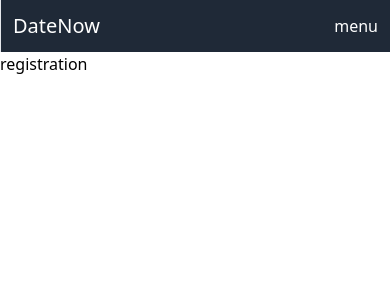
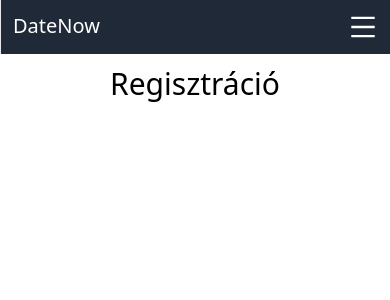
Before and after one commit to Homvi/next-tailwind-date, a Next.js app: page /registration in a window 390 px wide. Shown: the top 300 px of the page. Built offline with nearby package versions, Linux system fonts and the light colour scheme.

Commit message:
add close burger icon

```diff
--- a/components/Navbar.jsx
+++ b/components/Navbar.jsx
@@ -1,6 +1,7 @@
 import Link from 'next/link'
 import { useState } from 'react'
 import { AiOutlineClose } from 'react-icons/ai';
+import { AiOutlineMenu } from 'react-icons/ai';
 
 
 
@@ -18,7 +19,7 @@ export default function Navbar() {
                 <Link href={"/"}>
                     <h1 className='p-3 text-xl border-l hover:cursor-pointer' >DateNow</h1>
                 </Link>
-                <button className="text-white m-3 md:hidden" onClick={toggleMobileMenu} >menu</button>
+                <AiOutlineMenu size={30} className="text-white m-3 md:hidden" onClick={toggleMobileMenu} >menu</AiOutlineMenu>
 
                 <ul className='hidden  md:flex' >
                     <li className='p-3 hover:text-neutral-300 '>
@@ -36,16 +37,16 @@ export default function Navbar() {
             </nav>
             <div className={isMobileMenuOpen ? " ease-in duration-300 text-white h-screen    w-screen  bg-gray-800 fixed top-0 left-0 opacity-100 " : "  ease-in duration-300 h-screen   align-middle  bg-gray-600 text-white fixed top-0 left-[-100%] opacity-20 "}>
                 <div className="flex justify-end">
-                    <button className=" text-white m-3" onClick={toggleMobileMenu} >Close</button>
+                    <AiOutlineClose size={30} className="cursor-pointer text-white m-3" onClick={toggleMobileMenu} >Close</AiOutlineClose>
                 </div>
                 <ul className="text-white flex  h-screen w-screen justify-center flex-col items-center" >
                     <li onClick={toggleMobileMenu} className='p-3 hover:text-neutral-300 '>
-                        <Link  href={"/login"} >
+                        <Link href={"/login"} >
                             Login
                         </Link>
                     </li>
                     <li onClick={toggleMobileMenu} className='p-3  hover:text-neutral-300'>
-                        <Link  href={"/registration"} >
+                        <Link href={"/registration"} >
                             Register
                         </Link>
                     </li>
--- a/pages/registration.jsx
+++ b/pages/registration.jsx
@@ -1,9 +1,10 @@
 import React from 'react'
-import styles from '../styles/Registration.module.css'
 
 const registration = () => {
     return (
-        <div>registration</div>
+        <>
+            <h1 className='text-3xl flex justify-center m-3' >Regisztráció</h1>
+        </>
     )
 }
 
```
